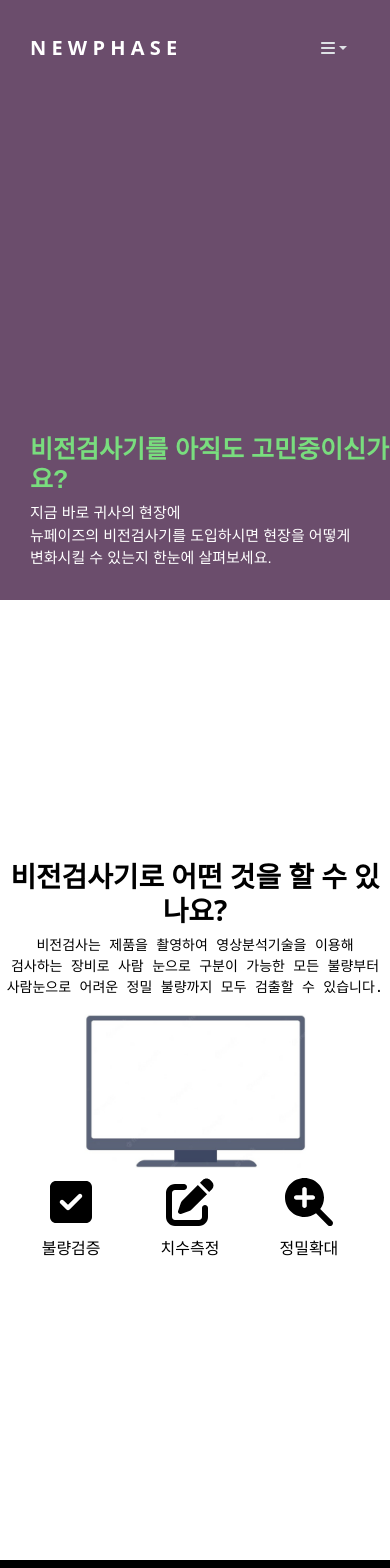
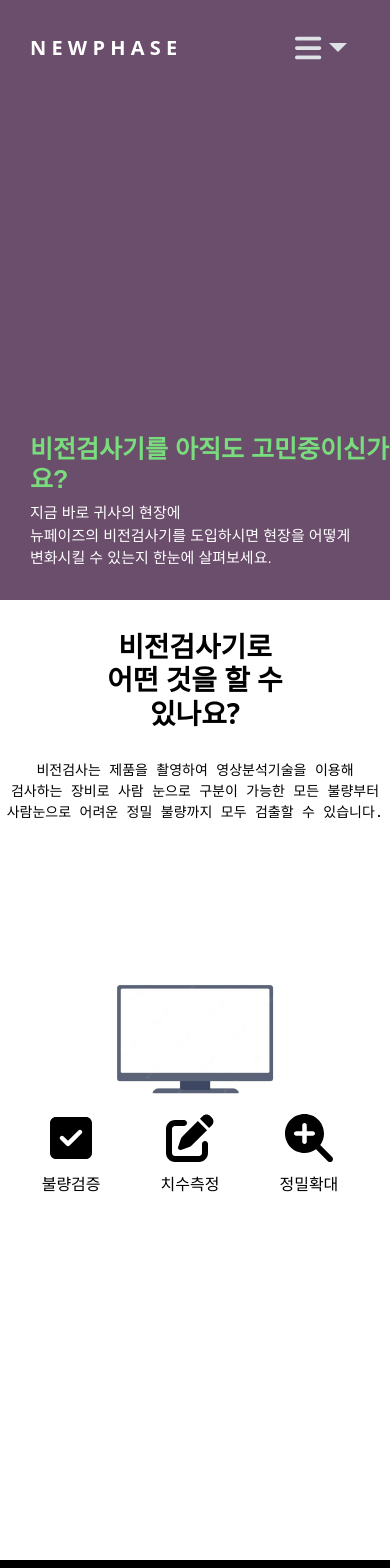
Before and after one commit to SeopBong/newPhaseApp, a React (Create React App) app: page / in a window 390 px wide. Shown: the top 1568 px of the page. Built offline with nearby package versions, Linux system fonts and the light colour scheme; a web font is replaced by a local one.

Commit message:
refactoring

```diff
--- a/src/App.js
+++ b/src/App.js
@@ -93,7 +93,7 @@ function App() {
           <Navbar.Collapse id="basic-navbar-nav">
             <Nav className="me-auto">
               <Dropdown show={dropdownOpen} align="end" onToggle={toggleDropdown}>
-                <Dropdown.Toggle variant="Secondary" id="dropdown-icon-button">
+                <Dropdown.Toggle variant="Secondary" id="dropdown-icon-button" style={{ fontSize: "30px" }}>
                 <FontAwesomeIcon icon={faBars} />
                 </Dropdown.Toggle>
                 <Dropdown.Menu>
--- a/src/components/HowDoVision.css
+++ b/src/components/HowDoVision.css
@@ -8,30 +8,58 @@
   flex-direction: column;
   color: black;
    margin-top: 50px;
+
 }
  @media (max-width: 900px){
   .how-do-container{
     margin-top: 10px;
-
   }
-    /* .how-do-container{
-        margin-top: 90px;
-    } */
-
 }
 .how-do-title{
     font-weight: bold;
+    position:absolute;
+  top: 630px;
+  left: 50%;
+  transform: translateX(-50%);
+  z-index: 1;
 }
 .monitor-img{
+  margin-top: 30px;
+    margin-bottom: 20px;
+    width: 50%;
+    height: auto;
+    position: relative;
+    top: 30px;
+    transform: translateX(-50%);
+    z-index: 1;
+    left: 25%;
+
+    /*background-image: url("../image/Index_TV.png");*/
+    /*background-repeat: no-repeat;*/
+    /*background-size:contain;*/
+    /*background-position: center center;*/
+    /*position: relative;/*/
+}@media (min-width: 1200px) {
+  monitor-img{
     margin-bottom: 10px;
     width: 70%;
     height: auto;
-    background-image: url("../image/Index_TV.png");
-    background-repeat: no-repeat;
-    background-size: contain;
-    background-position: center center;
     position: relative;
+    top: 3000px;}
 }
+.do-subtitle{
+  position:absolute;
+  top: 750px;
+  transform: translateX(-50%);
+  z-index: 1;
+  transition: top 0.3s ease-in-out;
+}@media(max-width: 900px){
+  .do-subtitle{
+    top: 760px;
+  }
+}
+
+
 .skill-image {
     opacity: 0;
     transition: opacity 0.5s ease-in-out;
@@ -39,3 +67,4 @@
   .skill-image.show {
     opacity: 1;
   }
+/*  */
--- a/src/components/HowDoVision.js
+++ b/src/components/HowDoVision.js
@@ -1,5 +1,5 @@
 import '../components/HowDoVision.css';
-import React,{useState} from 'react';
+import React,{useState, useEffect} from 'react';
 import ReactDOM from 'react-dom'
 
 //import ImageSrc from '../image/Index_TV.png';
@@ -13,7 +13,6 @@ import OKNGImage from '../image/OKNG.jpg';
 import InspectionImage from '../image/inspec.jpg';
 import VisionScanImage from '../image/vision.png';
 
-
 const HowDoVision = (props) =>{
     const howWords = [{
         title: "비전검사기로 어떤 것을 할 수 있나요?",
@@ -22,7 +21,20 @@ const HowDoVision = (props) =>{
 
       const [selectedIcon, setSelectedIcon] = useState(null);
       const [imageSrc, setImageSrc] = useState(null);
+      const [isMobileView, setIsMobileView] = useState(false);
 
+      useEffect(() => {
+        const handleResize = () => {
+          setIsMobileView(window.innerWidth <= 1400);
+        };
+
+        handleResize(); // Check initial screen width
+
+        window.addEventListener("resize", handleResize);
+        return () => {
+          window.removeEventListener("resize", handleResize);
+        };
+      }, []);
 
     const visionSkills = [
         {
@@ -55,12 +67,27 @@ const HowDoVision = (props) =>{
         setImageSrc(src);
       };
 
+      const getTitle = (title) => {
+        if (isMobileView) {
+          const firstLine = "비전검사기로";
+          const secondLine = "어떤 것을 할 수 있나요?";
+          return (
+            <>
+              {firstLine}
+              <br />
+              {secondLine}
+            </>
+          );
+        }
+        return title;
+      };
+
     return(
         <div className='how-do-container' >
             {howWords.map((word,index) => (
           <div key={index}>
-            <h1 className='how-do-title'>{word.title}</h1>
-            <pre>{word.subtitles}</pre>
+            <h1 className='how-do-title'>{getTitle(word.title)}</h1>
+            <pre className='do-subtitle'>{word.subtitles}</pre>
           </div>
         ))}
             <div className='monitor-img'>
@@ -71,7 +98,7 @@ const HowDoVision = (props) =>{
               width: "50%",
               height: "auto",
               position: "absolute",
-              top: "calc(50% - 30px)",
+              top: "calc(50% - 22px)",
               left: "50%",
               transform: "translate(-50%, -50%)",
             }}
@@ -90,11 +117,11 @@ const HowDoVision = (props) =>{
 
                         <FontAwesomeIcon
                         icon={ item.icon }
-                        size='3x'
+                        size={isMobileView >= 1200 ? "2x" : "3x"}
                         // style={{color:'rgb(107, 77, 108)',
                         style={{color:'rgb(0,0,0)',
                         cursor: 'pointer',
-                        marginBottom: "10px"}}/>
+                        marginBottom: "10px",marginTop:"30px"}}/>
                         <div>{item.skills}</div>
 
                         </div>
```
